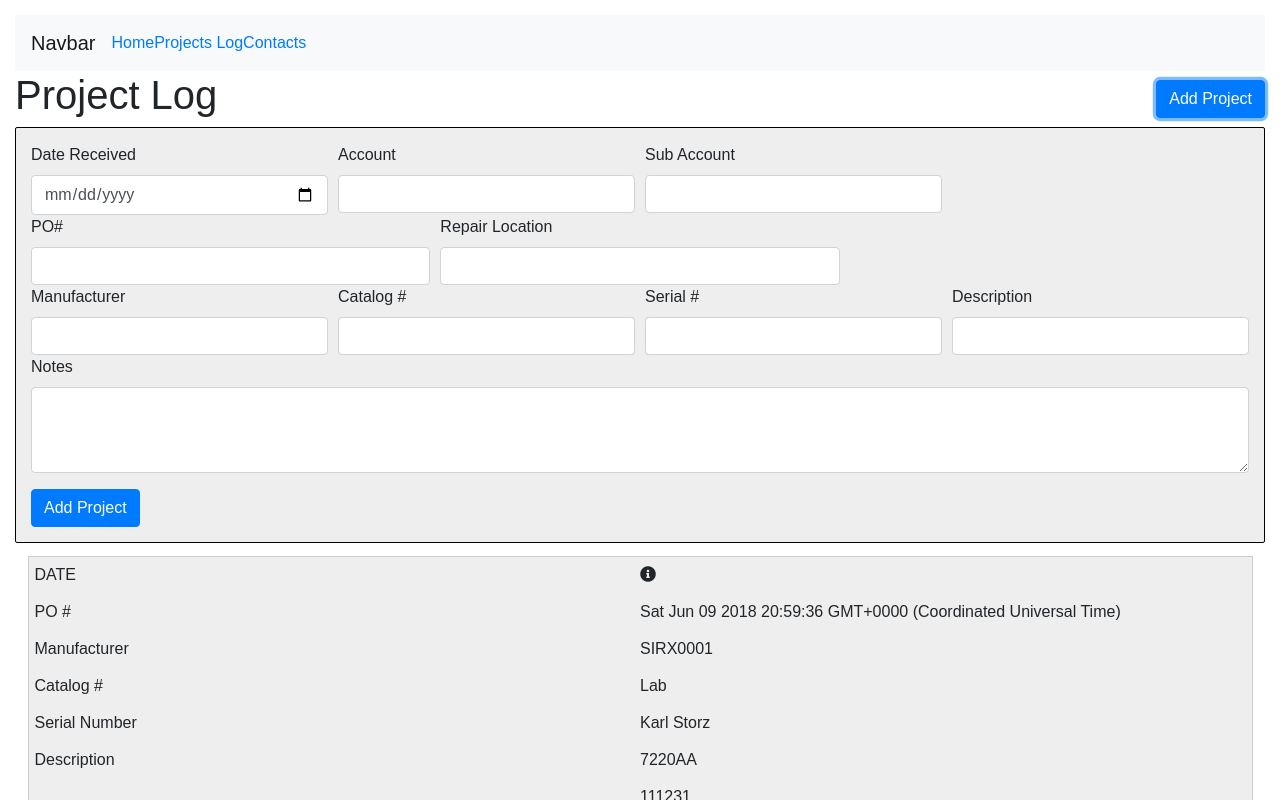
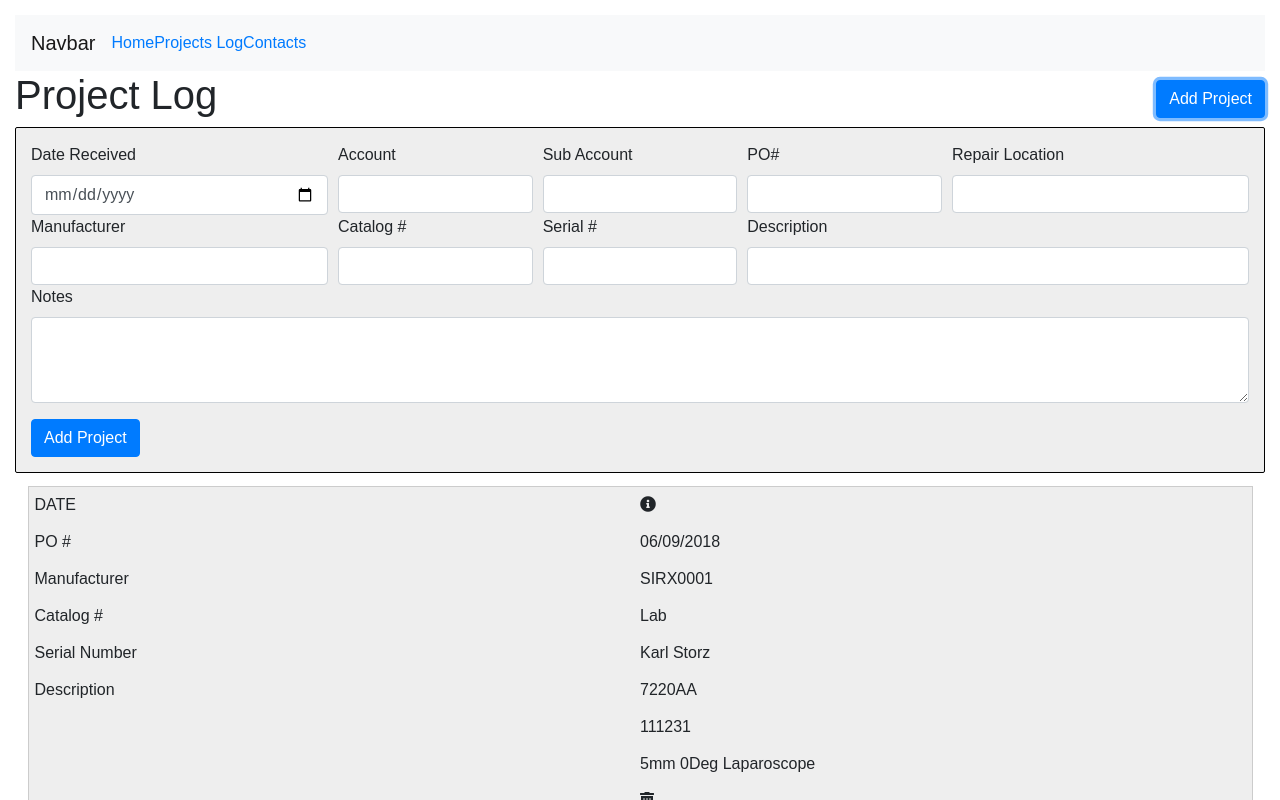
Before and after one commit to DIMDOT3/tracking-system-app, a React (Create React App) app: page / in a window 1280 px wide. Both pictures are taken after a click on the button "Add Project". Shown: the top 800 px of the page. Built offline with nearby package versions, Linux system fonts and the light colour scheme.

Commit message:
add dynamic data flow logic to between project form and projectitem

```diff
--- a/package.json
+++ b/package.json
@@ -3,11 +3,13 @@
   "version": "0.1.0",
   "private": true,
   "dependencies": {
+    "moment": "^2.22.2",
     "react": "^16.4.0",
     "react-dom": "^16.4.0",
     "react-redux": "^5.0.7",
     "react-router-dom": "^4.2.2",
     "react-scripts": "1.1.4",
+    "react-transition-group": "^2.3.1",
     "redux": "^4.0.0"
   },
   "scripts": {
--- a/src/ProjectForm.js
+++ b/src/ProjectForm.js
@@ -1,4 +1,5 @@
 import React, { Component} from 'react';
+import moment from 'moment';
 import './ProjectForm.css';
 
 class ProjectForm extends Component {
@@ -20,7 +21,7 @@ class ProjectForm extends Component {
 	}
 
 	handleChange = (event) => {
-    let newDate = new Date().toString();
+    let newDate = moment().get().format('MM/DD/YYYY');
     this.setState({
       [event.target.name]: event.target.value,
       dateReceived: newDate
@@ -44,21 +45,19 @@ class ProjectForm extends Component {
             <label htmlFor="date-received">Date Received</label>
             <input type="date" name='dateReceived' className="form-control" id="date-received" onChange={this.handleChange} />
           </div>
-          <div className='col-md-3'>
+          <div className='col-md-2'>
             <label htmlFor="account">Account</label>
             <input type="text" name='account' className="form-control" id="account" onChange={this.handleChange} />
           </div>
-          <div className='col-md-3'>
+          <div className='col-md-2'>
             <label htmlFor="account-sub">Sub Account</label>
             <input type="text" name='accountSub' className="form-control" id="account-sub" onChange={this.handleChange} />
           </div>
-        </div>
-        <div className="form-row">
-          <div className='col-md-4'>
+          <div className='col-md-2'>
             <label htmlFor="po">PO#</label>
             <input type="text" name='po' className="form-control" id="po" onChange={this.handleChange} />
           </div>
-          <div className='col-md-4'>
+          <div className='col-md-3'>
             <label htmlFor="location">Repair Location</label>
             <input type="text" name='location' className="form-control" id="location" onChange={this.handleChange} />
           </div>
@@ -68,15 +67,15 @@ class ProjectForm extends Component {
             <label htmlFor="manufacturer">Manufacturer</label>
             <input type="text" name='manufacturer' className="form-control" id="manufacturer" onChange={this.handleChange} />
           </div>
-          <div className='col-md-3'>
+          <div className='col-md-2'>
             <label htmlFor="catalog-number">Catalog #</label>
             <input type="text" name='catalogNumber' className="form-control" id="catalog-number" onChange={this.handleChange} />
           </div>
-          <div className='col-md-3'>
+          <div className='col-md-2'>
             <label htmlFor="serial-number">Serial #</label>
             <input type="text" name='serialNumber' className="form-control" id="serial-number" onChange={this.handleChange} />
           </div>
-          <div className='col-md-3'>
+          <div className='col-md-5'>
             <label htmlFor="description">Description</label>
             <input type="text" name='description' className="form-control" id="description" onChange={this.handleChange} />
           </div>
--- a/src/ProjectItemDetail.css
+++ b/src/ProjectItemDetail.css
@@ -2,7 +2,7 @@
 	background: rgba(0,0,0, 0.7);
 	color: white;
 	width: 100%;
-	height: 100%;
+	height: 100vh;
 	display: flex;
 	justify-content: center;
 	align-items: center;
--- a/src/ProjectItemDetail.js
+++ b/src/ProjectItemDetail.js
@@ -10,11 +10,11 @@ const ProjectItemDetail = ({itemDetails, showItemDetail}) => {
 				<div className="form-row">
 			    <div className='col-md-3'>
 			    	<label for="date-received">Date Received</label>
-			    	<input type="date" className="form-control" id="date-received" defaultValue={itemDetails.dateReceived} />
+			    	<input type="text" className="form-control" id="date-received" defaultValue={itemDetails.dateReceived} />
 			  	</div>
 			  	<div className='col-md-3'>
 			    	<label for="date-received">Date Returned</label>
-			    	<input type="date" className="form-control" id="date-received" defaultValue={itemDetails.dateReturned} />
+			    	<input type="text" className="form-control" id="date-received" defaultValue={itemDetails.dateReturned} />
 			  	</div>
 			  	<div className='col-md-3'>
 			  		<label for="account">Account</label>
@@ -44,22 +44,22 @@ const ProjectItemDetail = ({itemDetails, showItemDetail}) => {
 			    	<label for="manufacturer">Manufacturer</label>
 			    	<input type="text" className="form-control" id="manufacturer" defaultValue={itemDetails.manufacturer} />
 			  	</div>
-			  	<div className='col-md-3'>
+			  	<div className='col-md-2'>
 			    	<label for="catalog-number">Catalog #</label>
 			    	<input type="text" className="form-control" id="catalog-number" defaultValue={itemDetails.catalogNumber} />
 			  	</div>
-			  	<div className='col-md-3'>
+			  	<div className='col-md-2'>
 			    	<label for="serial-number">Serial #</label>
 			    	<input type="text" className="form-control" id="serial-number" defaultValue={itemDetails.serialNumber} />
 			  	</div>
-			  	<div className='col-md-3'>
+			  	<div className='col-md-5'>
 			    	<label for="description">Description</label>
 			    	<input type="text" className="form-control" id="description" defaultValue={itemDetails.description} />
 			  	</div>
 			  </div>
 			  <div className="form-group">
 			    <label for="notes">Notes</label>
-			    <textarea className="form-control" id="notes" rows="3"></textarea>
+			    <textarea className="form-control" id="notes" rows="3" defaultValue={itemDetails.notes}></textarea>
 			  </div>
 			  <div>
 			  	<button className='btn btn-warning'>Update</button>
--- a/src/ProjectList.css
+++ b/src/ProjectList.css
@@ -3,3 +3,21 @@
 	justify-content: space-between;
 	align-items: center
 }
+
+.example-enter {
+  opacity: 0.01;
+}
+
+.example-enter.example-enter-active {
+  opacity: 1;
+  transition: opacity 500ms ease-in;
+}
+
+.example-leave {
+  opacity: 1;
+}
+
+.example-leave.example-leave-active {
+  opacity: 0.01;
+  transition: opacity 300ms ease-in;
+}
--- a/src/seeds.js
+++ b/src/seeds.js
@@ -1,6 +1,8 @@
+import moment from 'moment';
+
 const projects = [
 	{
-		dateReceived: new Date().toString(),
+		dateReceived: moment().get().format('MM/DD/YYYY'),
 		dateReturned: '',
 		turnTime: '',
 		segment: 'SIRX',
@@ -18,7 +20,7 @@ const projects = [
 		id: 0
 	},
 	{
-		dateReceived: new Date().toString(),
+		dateReceived: moment().get().format('MM/DD/YYYY'),
 		dateReturned: '',
 		turnTime: '',
 		segment: 'SIRX',
@@ -36,7 +38,7 @@ const projects = [
 		id: 1
 	},
 	{
-		dateReceived: new Date().toString(),
+		dateReceived: moment().get().format('MM/DD/YYYY'),
 		dateReturned: '',
 		turnTime: '',
 		segment: 'SIRX',
@@ -54,7 +56,7 @@ const projects = [
 		id: 2
 	},
 	{
-		dateReceived: new Date().toString(),
+		dateReceived: moment().get().format('MM/DD/YYYY'),
 		dateReturned: '',
 		turnTime: '',
 		segment: 'SIRX',
```
Also changed, not shown: 1 other file (tests, documents, lock files or other folders).
